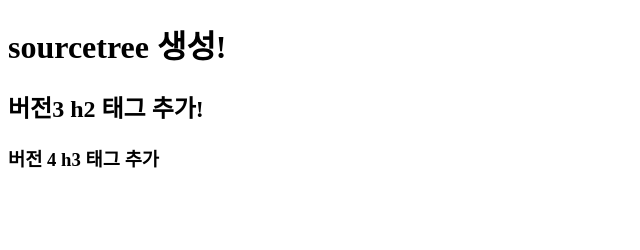
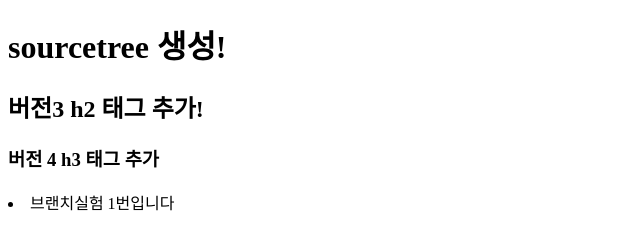
Before and after one commit to JeongGyeong-Choi/test, a plain HTML site: page index.html in a window 1280 px wide. Shown: the whole page, without its empty margins (0-640 px from the left). Drawn offline with Linux system fonts and the light colour scheme.

Commit message:
li tag 추가

```diff
--- a/index.html
+++ b/index.html
@@ -9,5 +9,8 @@
     <h1>sourcetree 생성!</h1>
     <h2> 버전3 h2 태그 추가!</h2>
     <h3> 버전 4 h3 태그 추가</h3>
+    <div>
+        <li>브랜치실험 1번입니다 </li>
+    </div>
 </body>
 </html>
```
